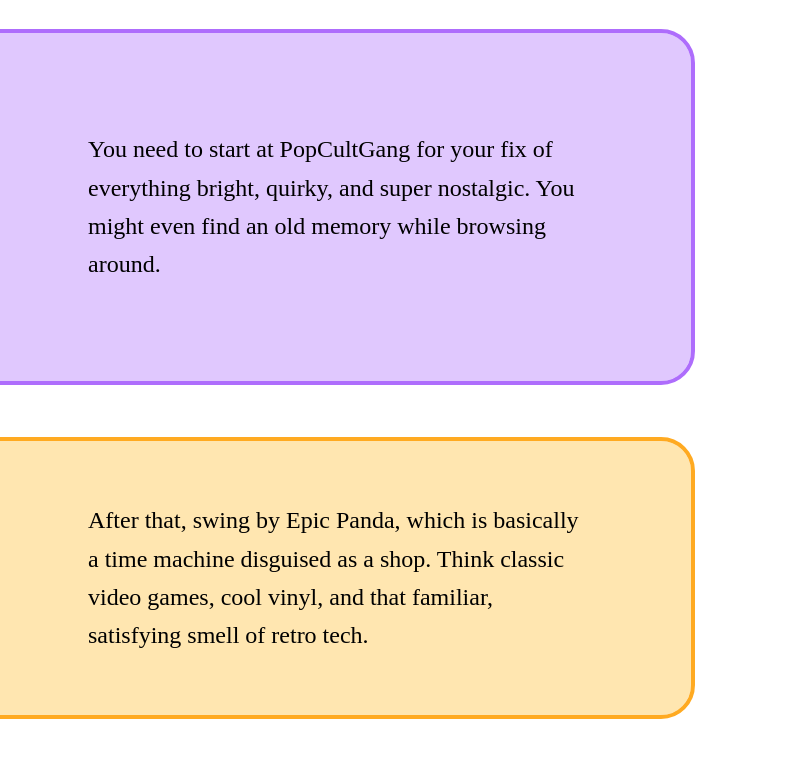
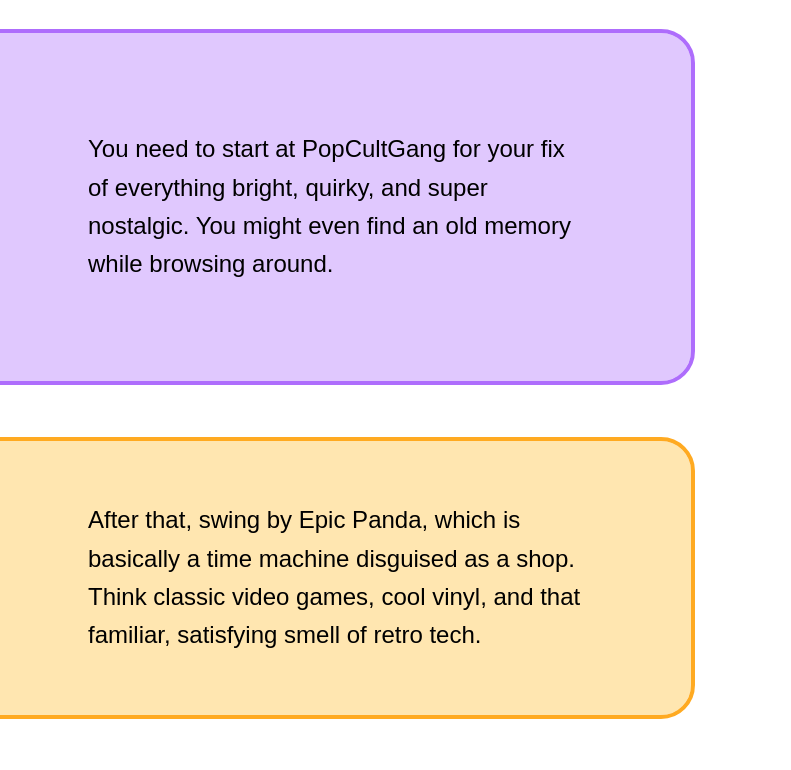
Before and after one commit to JuliaEAA/Exam-Project, a plain HTML site: page index.html in a window 1280 px wide. Shown: the part 1440-2210 px from the top of the page, 489-1280 px from the left. Drawn offline with Linux system fonts and the light colour scheme.

Commit message:
Update stylesheet.css

```diff
--- a/stylesheet.css
+++ b/stylesheet.css
@@ -172,6 +172,7 @@ nav {
     font-size: 24px;
     line-height: 1.6;
     margin: 60px;
+    font-family: 'DM Sans', sans-serif;
 }
 .pcgpixelshop {
     background-color: #E0C8FE;
@@ -214,7 +215,8 @@ nav {
 }
 .content2{
     margin: 100px;
-    font-family: 'DM Sans', sans-serif;}
+    font-family: 'DM Sans', sans-serif;
+}
 
 .content2 p {
     font-size: 20px;
```
